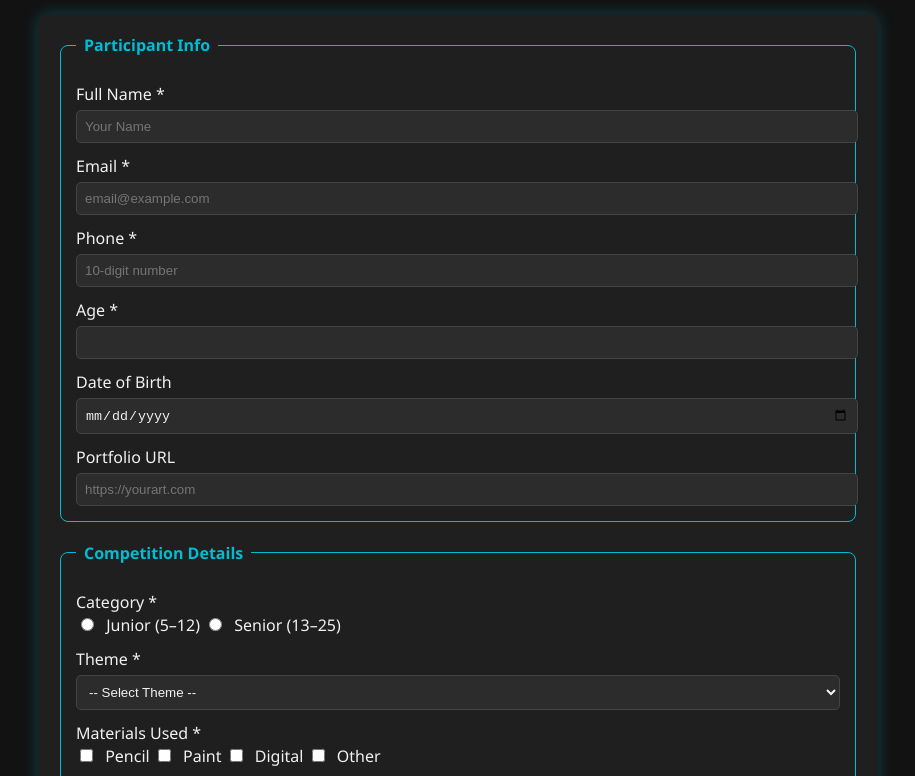
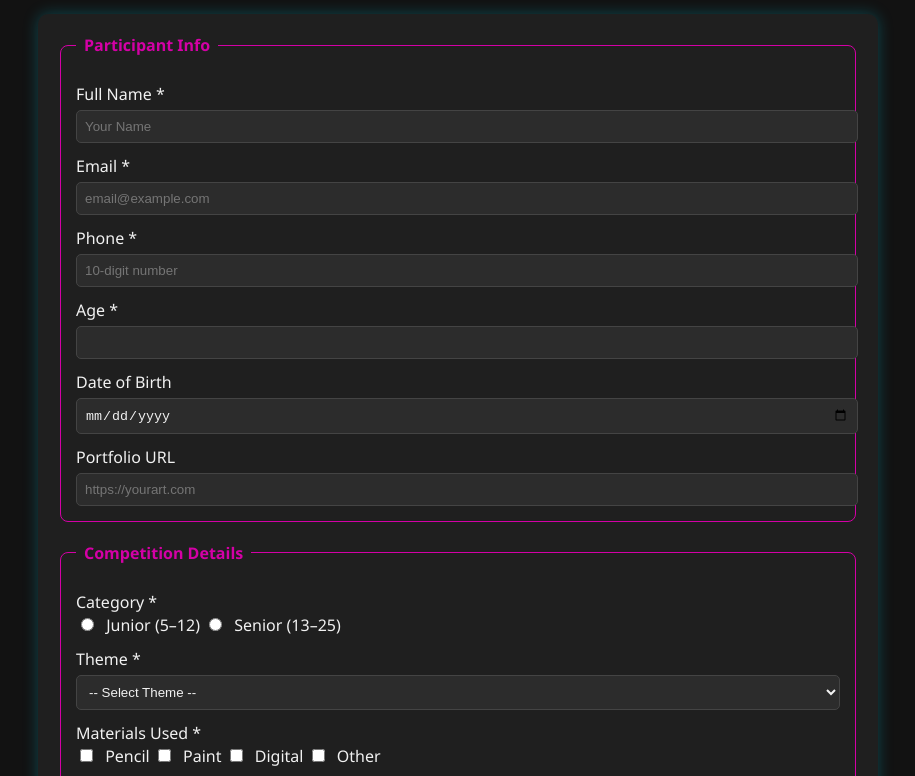
Before and after one commit to URK23CS1163/web-technology-, a plain HTML site: page exp2.html in a window 1280 px wide. Shown: the part 100-876 px from the top of the page, without its empty margins (182-1097 px from the left). Drawn offline with Linux system fonts and the light colour scheme.

Commit message:
Add files via upload

```diff
--- a/exp2.html
+++ b/exp2.html
@@ -9,7 +9,7 @@
       --bg-color: #121212;
       --form-bg: #1f1f1f;
       --text-color: #f1f1f1;
-      --accent-color: #00bcd4;
+      --accent-color: #d400a6;
       --input-bg: #2c2c2c;
     }
 
@@ -93,7 +93,7 @@
 
     input[type="submit"]:hover,
     input[type="reset"]:hover {
-      background-color: #00acc1;
+      background-color: #e00bc4;
     }
 
     @media (max-width: 600px) {
```
